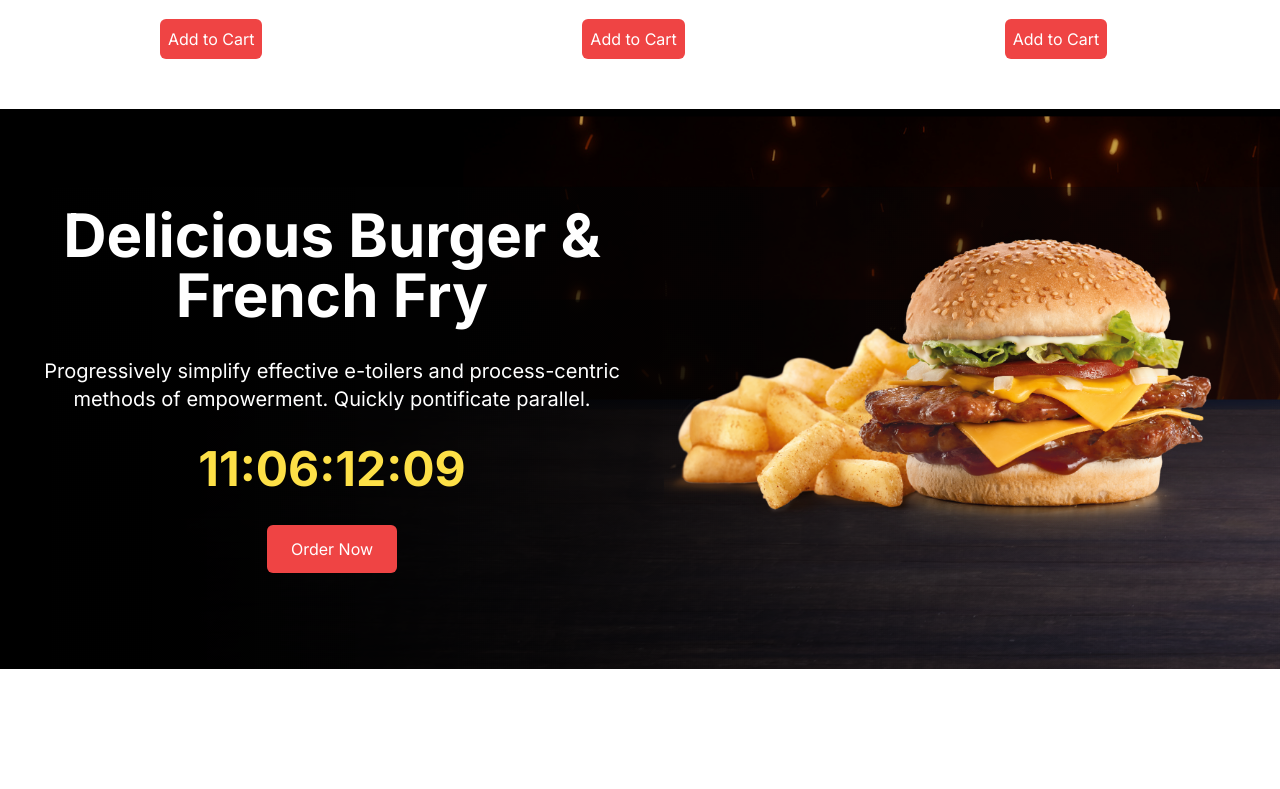
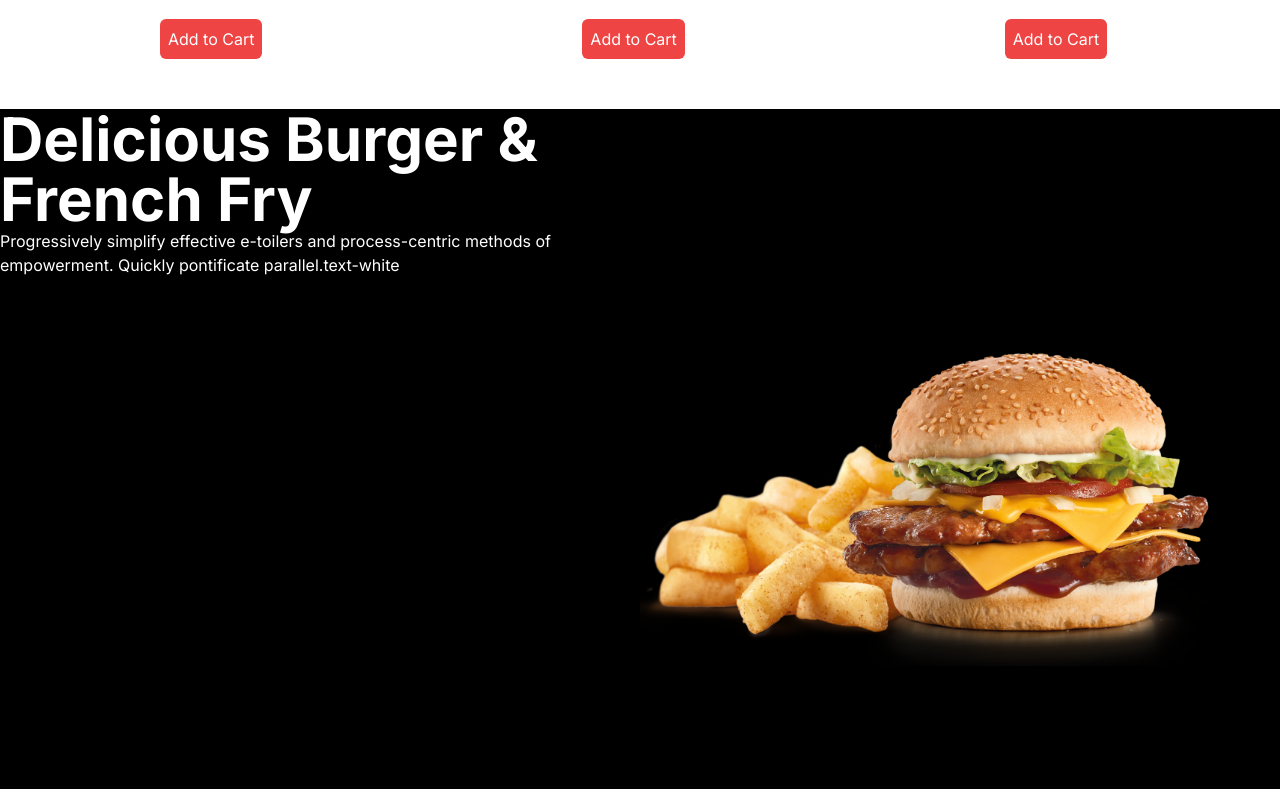
Before and after one commit to Svmpankaj/Restaurant-Food-Delivery-App, a Next.js app: page / in a window 1280 px wide. Shown: the part 1411-2200 px from the top of the page. Built offline with nearby package versions, Linux system fonts and the light colour scheme.

Commit message:
fixed coutdown menu time

```diff
--- a/src/components/Offer.tsx
+++ b/src/components/Offer.tsx
@@ -4,23 +4,20 @@ import CountDown from "./CountDown";
 
 const Offer = () => {
   return (
-    <div className="bg-black h-screen flex flex-col md:flex-row md:justify-between md:bg-[url('/offerBg.png')] md:h-[70vh]">
+    <div className="bg-black h-screen flex flex-col md:flex-row">
       {/* TEXT CONTAINER  */}
-      <div className="flex-1 flex flex-col justify-center items-center text-center gap-8 p-6">
+      <div className="flex-1">
         <h1 className="text-white text-5xl font-bold xl:text-6xl">
           Delicious Burger & French Fry
         </h1>
-        <p className="text-white xl:text-xl">
+        <p className="text-white">
           Progressively simplify effective e-toilers and process-centric methods
-          of empowerment. Quickly pontificate parallel.
+          of empowerment. Quickly pontificate parallel.text-white
         </p>
-        <CountDown />
-        <button className="bg-red-500 text-white rounded-md py-3 px-6">
-          Order Now
-        </button>
+        <button>Order Now</button>
       </div>
       {/* IMAGE CONTAINER  */}
-      <div className="flex-1 w-full relative md:h-full">
+      <div className="flex-1 w-full relative">
         <Image src="/offerProduct.png" alt="" fill className="object-contain" />
       </div>
     </div>
```
Also changed, not shown: 2 other files (tests, documents, lock files or other folders).
